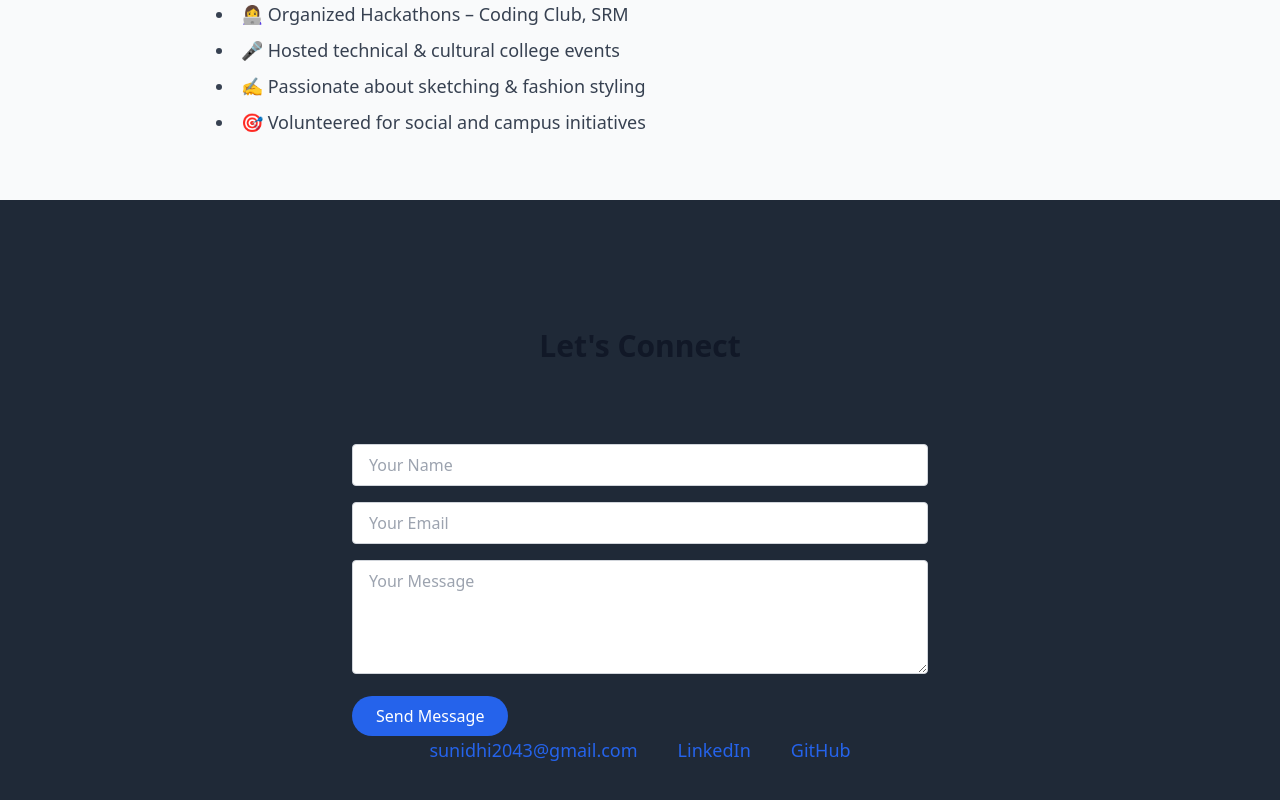
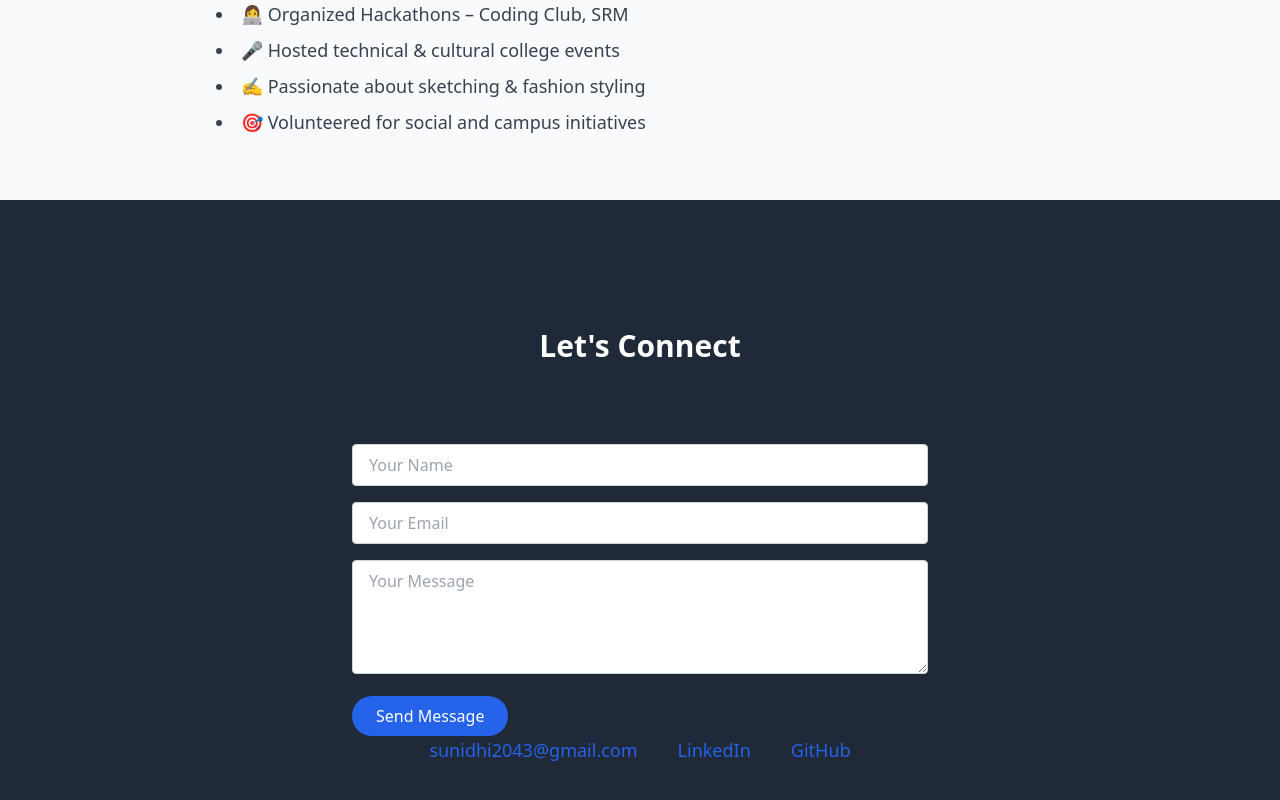
Before and after one commit to Sunidhi2043/sunidhi-portfolio, a React (Vite) app: page / in a window 1280 px wide. Shown: the part 2992-3792 px from the top of the page. Built offline with nearby package versions, Linux system fonts and the light colour scheme; the HTML template or start-up script is replaced by a standard one.

Commit message:
Updated Let's Connect section styling

```diff
--- a/src/Portfolio.jsx
+++ b/src/Portfolio.jsx
@@ -284,7 +284,7 @@ Impact: A solid foundation for digital learning—ideal for educators and instit
           viewport={{ once: true }}
           className="bg-gray-800 py-16 px-4 sm:px-6 text-center"
         >
-          <h2 className=" dark:bg-gray-800 py-16 px-4 sm:px-6 text-3xl font-bold mb-4 text-gray-900 dark:text-white">Let's Connect</h2>
+          <h2 className=" dark:bg-gray-800 py-16 px-4 sm:px-6 text-3xl font-bold mb-4 text-white dark:text-white">Let's Connect</h2>
           <form
             onSubmit={handleSubmit}
             className="max-w-xl mx-auto space-y-4 text-left"
```
